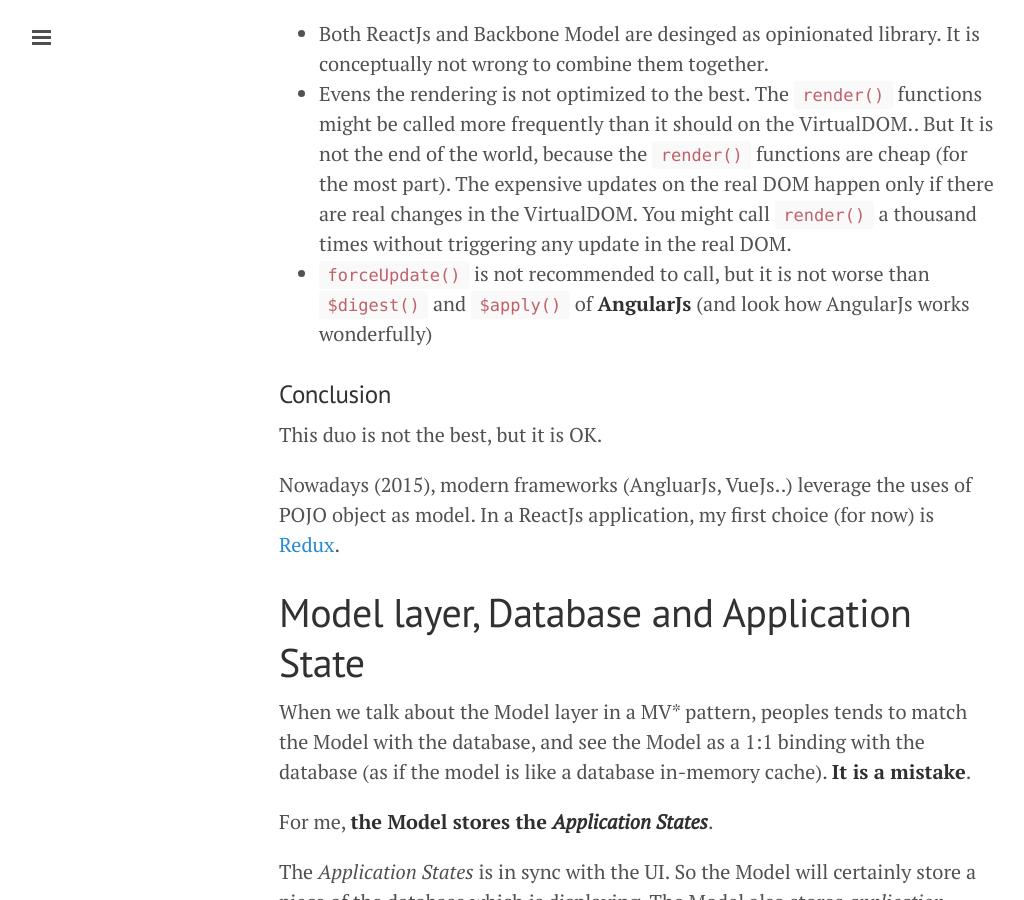
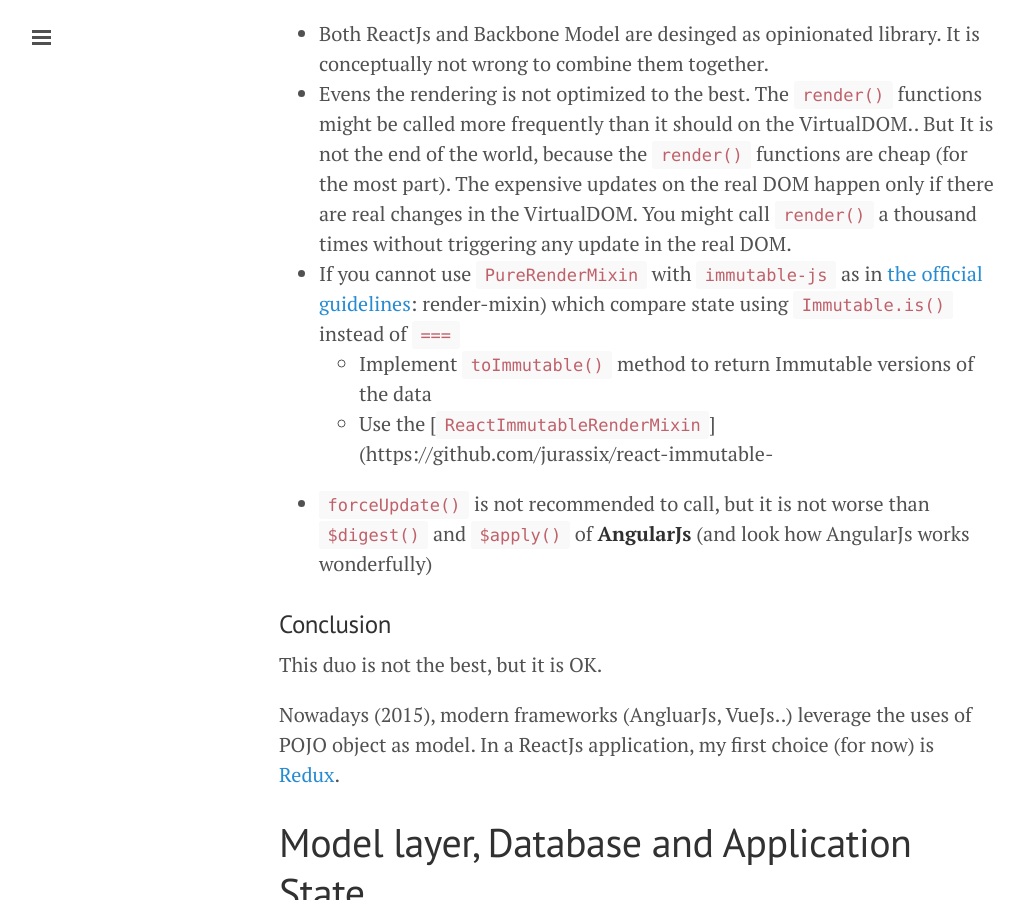
Before and after one commit to duongphuhiep/duongphuhiep.github.io, a Jekyll site: the page built from _posts/2016-01-05-backbone-model-and-reactjs.markdown, in a window 1280 px wide and 900 px high, scrolled down 1487 px. Shown: the whole window, without its empty margins (1-1025 px from the left). Built offline with Jekyll 4.4.1, drawn with Linux system fonts in a browser that asks for light colours.

Commit message:
Post update: Backbone Model and ReactJs

```diff
--- a/_posts/2016-01-05-backbone-model-and-reactjs.markdown
+++ b/_posts/2016-01-05-backbone-model-and-reactjs.markdown
@@ -36,6 +36,10 @@
 
  * Both ReactJs and Backbone Model are desinged as opinionated library. It is conceptually not wrong to combine them together.
  * Evens the rendering is not optimized to the best. The `render()` functions might be called more frequently than it should on the VirtualDOM.. But It is not the end of the world, because the `render()` functions are cheap (for the most part). The expensive updates on the real DOM happen only if there are real changes in the VirtualDOM. You might call `render()` a thousand times without triggering any update in the real DOM.
+ * If you cannot use  [`PureRenderMixin`](https://facebook.github.io/react/docs/pure-render-mixin.html) with [`immutable-js`](https://facebook.github.io/immutable-js/) as in [the official guidelines](https://facebook.github.io/react/docs/advanced-performance.html):
+render-mixin) which compare state using `Immutable.is()` instead of `===`
+   * Implement `toImmutable()` method to return Immutable versions of the data
+   * Use the [`ReactImmutableRenderMixin`](https://github.com/jurassix/react-immutable-
  * `forceUpdate()` is not recommended to call, but it is not worse than `$digest()` and `$apply()` of **AngularJs** (and look how AngularJs works wonderfully)
 
 ### Conclusion
```
